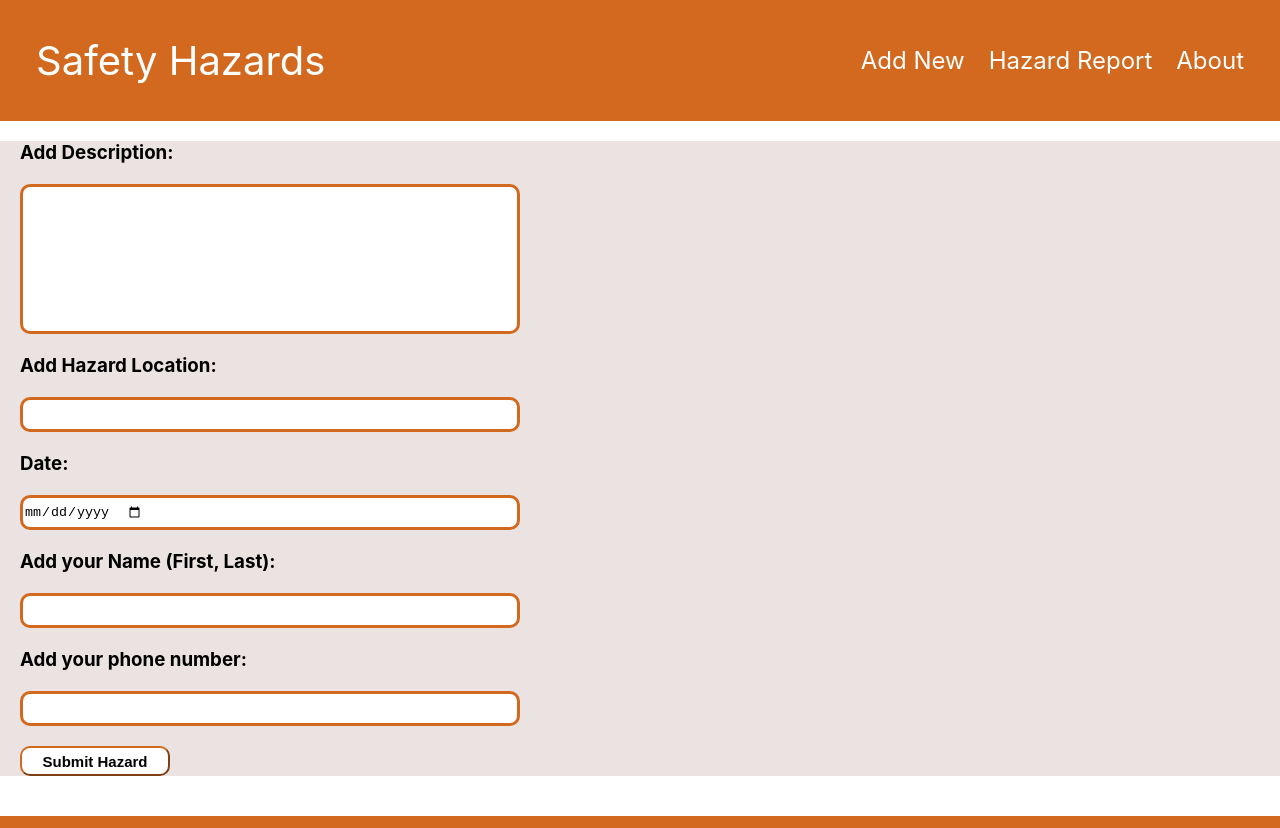
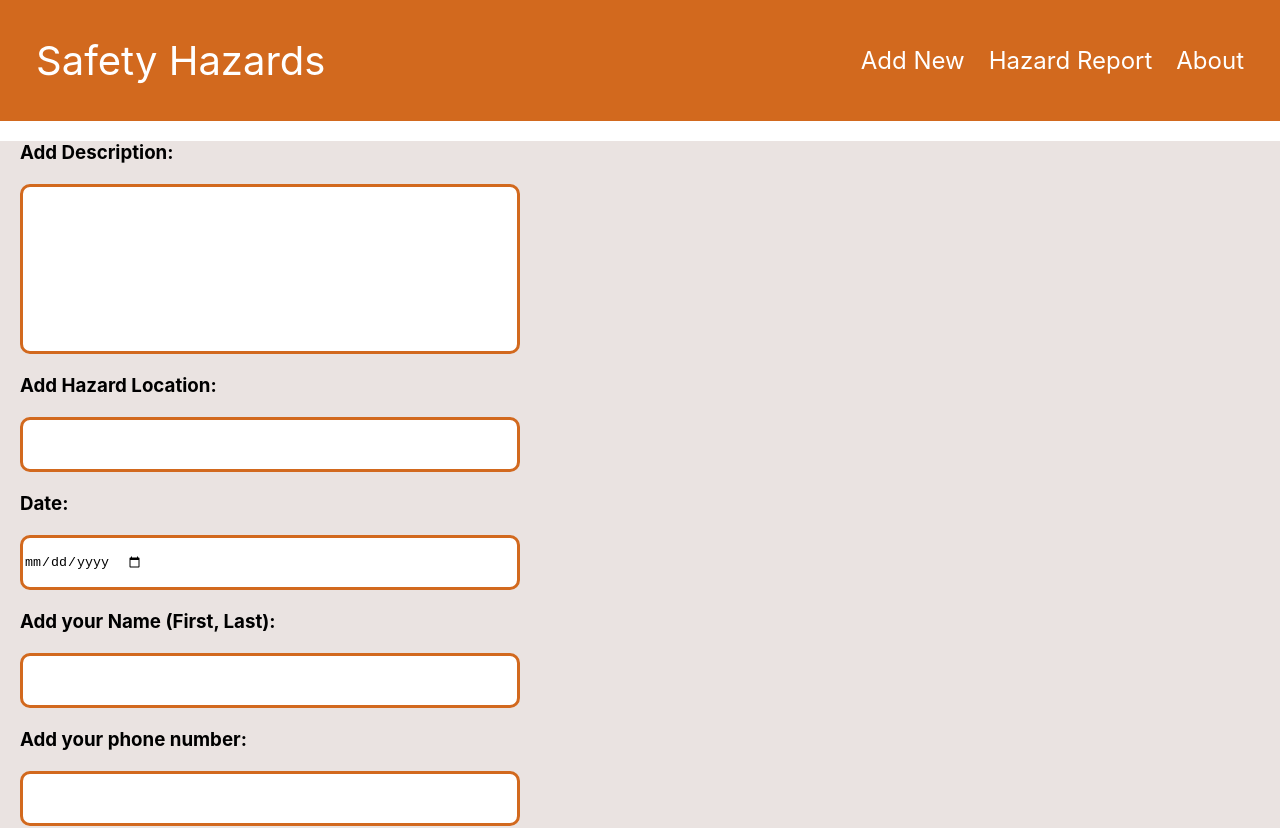
Before and after one commit to mechanicaleng68/Industrial-Safety-Hazards, a React (Create React App) app in the folder frontend/: page /new in a window 1280 px wide. Shown: the top 828 px of the page. Built offline with nearby package versions, Linux system fonts and the light colour scheme.

Commit message:
adjusted vh and vw photo-smokin-rmd

```diff
--- a/frontend/src/App.css
+++ b/frontend/src/App.css
@@ -16,8 +16,8 @@
 }
 
 .photo-smokin-rmd {
-height: 40vh;
-width: 20vw;
+height: 46vh;
+width: 24vw;
 border: 10px solid rgba(216, 204, 200, 0.547);
 display: flex-center;
 
@@ -75,7 +75,7 @@ nav li:hover {
 
 .hazard-description {
   width: 500px;
-  height: 150px;
+  height: 170px;
   margin: 20px;
   border-radius: 10px;
   border: solid chocolate;
@@ -84,7 +84,7 @@ nav li:hover {
 
 .hazard-location {
   width: 500px;
-  height: 35px;
+  height: 55px;
   margin: 20px;
   border-radius: 10px;
   border: solid chocolate;
@@ -93,7 +93,7 @@ nav li:hover {
 
 .user-name {
   width: 500px;
-  height: 35px;
+  height: 55px;
   margin: 20px;
   border-radius: 10px;
   border: solid chocolate;
@@ -102,7 +102,7 @@ nav li:hover {
 
 .hazard-date {
   width: 500px;
-  height: 35px;
+  height: 55px;
   margin: 20px;
   border-radius: 10px;
   border: solid chocolate;
@@ -111,7 +111,7 @@ nav li:hover {
 
 .user-phone {
   width: 500px;
-  height: 35px;
+  height: 55px;
   margin: 20px;
   border-radius: 10px;
   border: solid chocolate;
```
